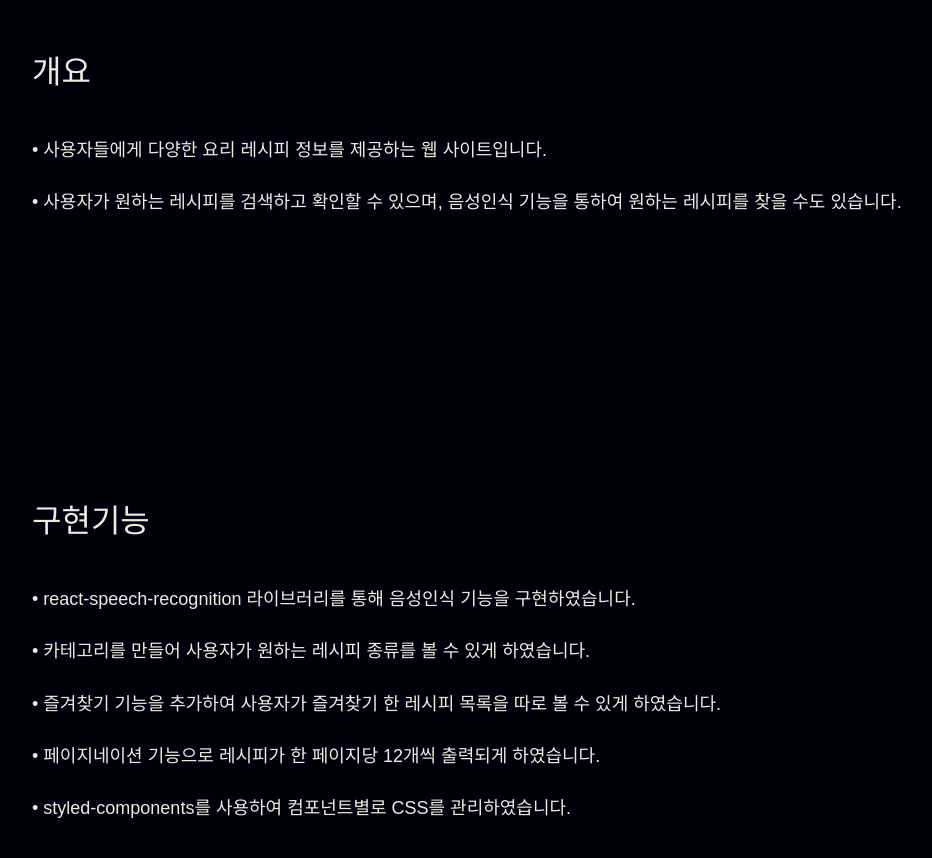
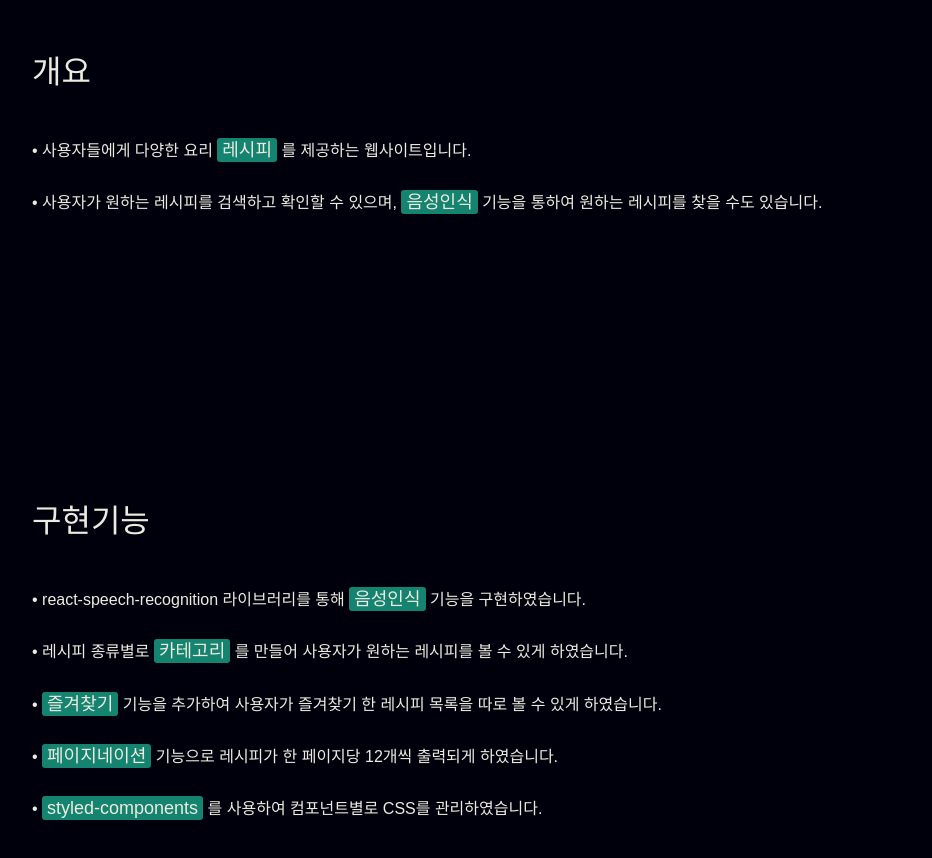
Before and after one commit to jaeyeong97/portfolio, a React (Create React App) app: page /recipes in a window 1280 px wide. Shown: the part 900-1758 px from the top of the page, without its empty margins (108-1040 px from the left). Built offline with nearby package versions, Linux system fonts and the light colour scheme; a web font is replaced by a local one.

Commit message:
em class 강조 텍스트 추가

```diff
--- a/src/components/projectPages/Bbq.js
+++ b/src/components/projectPages/Bbq.js
@@ -41,7 +41,7 @@ const Bbq = () => {
                     <div className="main_txt_wrap">
                         <div className="main_txt">
                             <h2 className="title">BBQ</h2>
-                            <span className="t1">BBQ 웹사이트를 새롭게 디자인한 반응형 웹 사이트</span>
+                            <span className="t1">BBQ 웹사이트를 새롭게 디자인한 반응형 웹사이트</span>
                             <span className="t2">사용 기술: HTML, CSS, JQuery</span>
                             <div className="t3">깃허브 주소:&nbsp;<a href="https://github.com/jaeyeong97/bbq" target="_blank" rel="noreferrer">github.com/jaeyeong97/bbq</a>
                                 <span className="material-symbols-outlined open">
@@ -77,8 +77,8 @@ const Bbq = () => {
                 <h3 className="ex_title">개요</h3>
                 <div className="summary_txt">
                     <div className="explain">
-                        <span>• 기존의 BBQ 웹사이트를 새롭게 디자인한 반응형 웹사이트입니다.</span>
-                        <span>• 메인페이지, 메뉴페이지를 제작하였습니다.</span>
+                        <div>• 기존의 BBQ 웹사이트를 새롭게 디자인한 <span className="em">반응형</span> 웹사이트입니다.</div>
+                        <div>• <span className="em">메인페이지</span> , <span className="em">메뉴페이지</span> 를 제작하였습니다.</div>
                     </div>
                 </div>
             </section>
@@ -95,8 +95,7 @@ const Bbq = () => {
                 <div className="changed_txt">
                     <div className="explain">
                         <span>• 반응형 디자인을 적용하여 사용자의 디바이스에 맞는 적절한 화면 구성을 하였습니다.</span>
-                        <span>• 메인슬라이더 영역에 커서 이미지를 추가하고, CSS에서 keyframes를 이용하여 애니메
-                            이션을 추가해 사용자에게 시각적 흥미를 주었습니다.</span>
+                        <span>• 메인슬라이더 영역에 커서 이미지를 추가하고, CSS에서 keyframes를 이용하여 애니메이션을 추가해 사용자에게 시각적 흥미를 주었습니다.</span>
                         <span>• 다른 치킨 브랜드 웹사이트를 참고하여 BBQ 웹사이트에서 부족하다고 생각되는 부분을
                             추가하였습니다.</span>
                     </div>
--- a/src/components/projectPages/BookStore.js
+++ b/src/components/projectPages/BookStore.js
@@ -38,7 +38,7 @@ const BookStore = () => {
                     <div className="main_txt_wrap">
                         <div className="main_txt">
                             <h2 className="title">교보문고</h2>
-                            <span className="t1">기존의 교보문고 도서리스트 페이지를 반응형으로 제작한 웹 페이지</span>
+                            <span className="t1">기존의 교보문고 도서리스트 페이지를 반응형으로 제작한 웹페이지</span>
                             <span className="t2">사용 기술: HTML, CSS, JavaScript</span>
                             <div className="t3">깃허브 주소:&nbsp;<a href="https://github.com/jaeyeong97/bookstore" target="_blank" rel="noreferrer">github.com/jaeyeong97/bookstore</a>
                                 <span className="material-symbols-outlined open">
@@ -74,7 +74,7 @@ const BookStore = () => {
                 <h3 className="ex_title">개요</h3>
                 <div className="summary_txt">
                     <div className="explain">
-                        <span>• 기존의 교보문고 도서리스트 페이지를 반응형으로 제작한 웹페이지입니다.</span>
+                        <div>• 기존의 교보문고 도서리스트 페이지를 <span className="em">반응형</span> 으로 제작한 웹페이지입니다.</div>
                     </div>
                 </div>
             </section>
--- a/src/components/projectPages/Gallery.js
+++ b/src/components/projectPages/Gallery.js
@@ -41,7 +41,7 @@ const Gallery = () => {
           <div className="main_txt_wrap">
             <div className="main_txt">
               <h2 className="title">전시회</h2>
-              <span className="t1">입체적인 공간으로 구현한 전시회 웹 사이트</span>
+              <span className="t1">입체적인 공간으로 구현한 전시회 웹사이트</span>
               <span className="t2">사용 기술: HTML, CSS, JavaScript, React</span>
               <div className="t3">깃허브 주소:&nbsp;<a href="https://github.com/jaeyeong97/3d-gallery" target="_blank" rel="noreferrer">github.com/jaeyeong97/3d-gallery</a>
                 <span className="material-symbols-outlined open">
@@ -77,7 +77,7 @@ const Gallery = () => {
         <h3 className="ex_title">개요</h3>
         <div className="summary_txt">
           <div className="explain">
-            <span>• CSS 속성인 transform-style을 사용하여 입체적인 공간을 구현하였습니다.</span>
+            <div>• CSS 속성인 transform-style을 사용하여 <span className="em">입체적인 공간</span> 을 구현하였습니다.</div>
           </div>
         </div>
       </section>
@@ -88,8 +88,8 @@ const Gallery = () => {
         </div>
         <div className="out_txt">
           <div className="explain">
-            <span>• 문을 클릭하여 전시회 안팎을 드나들 수 있게 하였습니다.</span>
-            <span>• keyframes를 사용하여 비가 오는 애니메이션을 주었습니다.</span>
+            <div>• <span className="em">문</span> 을 클릭하여 전시회 안팎을 드나들 수 있게 하였습니다.</div>
+            <div>• <span className="em">keyframes</span> 를 사용하여 비가 오는 애니메이션을 주었습니다.</div>
           </div>
         </div>
       </section>
@@ -100,9 +100,9 @@ const Gallery = () => {
         </div>
         <div className="in_txt">
           <div className="explain">
-            <span>• 스위치 클릭 시, background-color값을 어둡게줘서 전등을 끈 듯한 느낌을 주었습니다.</span>
-            <span>• 기둥에 있는 버튼 클릭 시, 사진이 변경되게 하였습니다.</span>
-            <span>• keyframes를 사용하여 번개와 비가 오는 애니메이션을 구현하였습니다.</span>
+            <div>• <span className="em">스위치</span> 클릭 시, background-color값을 어둡게줘서 전등을 끈 듯한 느낌을 주었습니다.</div>
+            <div>• 기둥에 있는 <span className="em">버튼</span> 클릭 시, 사진이 변경되게 하였습니다.</div>
+            <div>• keyframes를 사용하여 번개와 비가 오는 <span className="em">애니메이션</span> 을 구현하였습니다.</div>
           </div>
         </div>
       </section>
--- a/src/components/projectPages/ProjectCommon.css
+++ b/src/components/projectPages/ProjectCommon.css
@@ -439,10 +439,16 @@
   font-weight: 400;
   line-height: 2em;
 }
-.components_wrap .explain span {
+.components_wrap .explain span,
+.components_wrap .explain div {
   font-size: 16px;
   line-height: 1.8em;
   margin: 10px 0;
+}
+.components_wrap .explain .em {
+  background-color: #148370;
+  border-radius: 3px;
+  padding: 2px 5px;
 }
 .components_wrap .img_wrap {
   display: flex;
@@ -482,7 +488,6 @@
   max-width: 800px;
   margin-left: 30px;
   transition: 0.3s;
-  /* margin: 0 auto; */
 }
 .components_wrap .img_wrap.hide .ani_wrap {
   height: 0;
--- a/src/components/projectPages/Recipes.js
+++ b/src/components/projectPages/Recipes.js
@@ -43,7 +43,7 @@ const Recipes = () => {
           <div className="main_txt_wrap">
             <div className="main_txt">
               <h2 className="title">레시피 파인더</h2>
-              <span className="t1">음성인식 기능이 탑재된 레시피 웹 사이트</span>
+              <span className="t1">음성인식 기능이 탑재된 레시피 웹사이트</span>
               <span className="t2">사용 기술: HTML, CSS, JavaScript, React</span>
               <div className="t3">깃허브 주소:&nbsp;<a href="https://github.com/jaeyeong97/Recipes" target="_blank" rel="noreferrer">github.com/jaeyeong97/Recipes</a>
                 <span className="material-symbols-outlined open">
@@ -79,8 +79,8 @@ const Recipes = () => {
         <h3 className="ex_title">개요</h3>
         <div className="summary_txt">
           <div className="explain">
-            <span>• 사용자들에게 다양한 요리 레시피 정보를 제공하는 웹 사이트입니다.</span>
-            <span>• 사용자가 원하는 레시피를 검색하고 확인할 수 있으며, 음성인식 기능을 통하여 원하는 레시피를 찾을 수도 있습니다.</span>
+            <div>• 사용자들에게 다양한 요리 <span className="em">레시피</span> 를 제공하는 웹사이트입니다.</div>
+            <div>• 사용자가 원하는 레시피를 검색하고 확인할 수 있으며, <span className="em">음성인식</span> 기능을 통하여 원하는 레시피를 찾을 수도 있습니다.</div>
           </div>
         </div>
       </section>
@@ -88,11 +88,11 @@ const Recipes = () => {
         <h3 className="ex_title">구현기능</h3>
         <div className="function_txt">
           <div className="explain">
-            <span>• react-speech-recognition 라이브러리를 통해 음성인식 기능을 구현하였습니다.</span>
-            <span>• 카테고리를 만들어 사용자가 원하는 레시피 종류를 볼 수 있게 하였습니다.</span>
-            <span>• 즐겨찾기 기능을 추가하여 사용자가 즐겨찾기 한 레시피 목록을 따로 볼 수 있게 하였습니다.</span>
-            <span>• 페이지네이션 기능으로 레시피가 한 페이지당 12개씩 출력되게 하였습니다.</span>
-            <span>• styled-components를 사용하여 컴포넌트별로 CSS를 관리하였습니다.</span>
+            <div>• react-speech-recognition 라이브러리를 통해 <span className="em">음성인식</span> 기능을 구현하였습니다.</div>
+            <div>• 레시피 종류별로 <span className="em">카테고리</span> 를 만들어 사용자가 원하는 레시피를 볼 수 있게 하였습니다.</div>
+            <div>• <span className="em">즐겨찾기</span> 기능을 추가하여 사용자가 즐겨찾기 한 레시피 목록을 따로 볼 수 있게 하였습니다.</div>
+            <div>• <span className="em">페이지네이션</span> 기능으로 레시피가 한 페이지당 12개씩 출력되게 하였습니다.</div>
+            <div>• <span className="em">styled-components</span> 를 사용하여 컴포넌트별로 CSS를 관리하였습니다.</div>
           </div>
         </div>
       </section>
--- a/src/components/projectPages/UlsanTour.js
+++ b/src/components/projectPages/UlsanTour.js
@@ -41,7 +41,7 @@ const UlsanTour = () => {
                     <div className="main_txt_wrap">
                         <div className="main_txt">
                             <h2 className="title">울산 관광</h2>
-                            <span className="t1">울산 관광 웹 사이트를 새롭게 디자인한 1680px 고정형 웹 사이트</span>
+                            <span className="t1">울산 관광 웹사이트를 새롭게 디자인한 1680px 고정형 웹사이트</span>
                             <span className="t2">사용 기술: HTML, CSS, JavaScript, JQuery</span>
                             <div className="t3">깃허브 주소:&nbsp;<a href="https://github.com/jaeyeong97/visit-ulsan-web" target="_blank" rel="noreferrer">github.com/jaeyeong97/visit-ulsan-web</a>
                                 <span className="material-symbols-outlined open">
@@ -77,7 +77,7 @@ const UlsanTour = () => {
                 <h3 className="ex_title">개요</h3>
                 <div className="summary_txt">
                     <div className="explain">
-                        <span>• 기존의 울산 관광 웹사이트를 새롭게 디자인한 1680px 고정형 웹사이트입니다.</span>
+                        <div>• 기존의 울산 관광 웹사이트를 새롭게 디자인한 <span className="em">1680px 고정형</span> 웹사이트입니다.</div>
                     </div>
                 </div>
             </section>
--- a/src/components/projectPages/Volvo.js
+++ b/src/components/projectPages/Volvo.js
@@ -41,7 +41,7 @@ const Volvo = () => {
                     <div className="main_txt_wrap">
                         <div className="main_txt">
                             <h2 className="title">VOLVO</h2>
-                            <span className="t1">기존의 볼보 웹사이트를 새롭게 디자인한 1440px 고정형 웹 사이트</span>
+                            <span className="t1">기존의 볼보 웹사이트를 새롭게 디자인한 1440px 고정형 웹사이트</span>
                             <span className="t2">사용 기술: HTML, CSS, JQuery</span>
                             <div className="t3">깃허브 주소:&nbsp;<a href="https://github.com/jaeyeong97/volvo" target="_blank" rel="noreferrer">github.com/jaeyeong97/volvo</a>
                                 <span className="material-symbols-outlined open">
@@ -77,8 +77,8 @@ const Volvo = () => {
                 <h3 className="ex_title">개요</h3>
                 <div className="summary_txt">
                     <div className="explain">
-                        <span>• 기존의 볼보 웹사이트를 새롭게 디자인한 1440px 고정형 웹사이트입니다.</span>
-                        <span>• 메인페이지, 모델페이지, 구매페이지를 제작하였습니다.</span>
+                        <div>• 기존의 볼보 웹사이트를 새롭게 디자인한 <span className="em">1440px 고정형</span> 웹사이트입니다.</div>
+                        <div>• <span className="em">메인페이지</span> , <span className="em">모델페이지</span> , <span className="em">구매페이지</span> 를 제작하였습니다.</div>
                     </div>
                 </div>
             </section>
```
Also changed, not shown: src/Home/section3/Section3.js (+8 -8 lines), src/components/projectPages/MovieWeb.js (+6 -5 lines), src/components/projectPages/Petdoc.js (+4 -5 lines).
